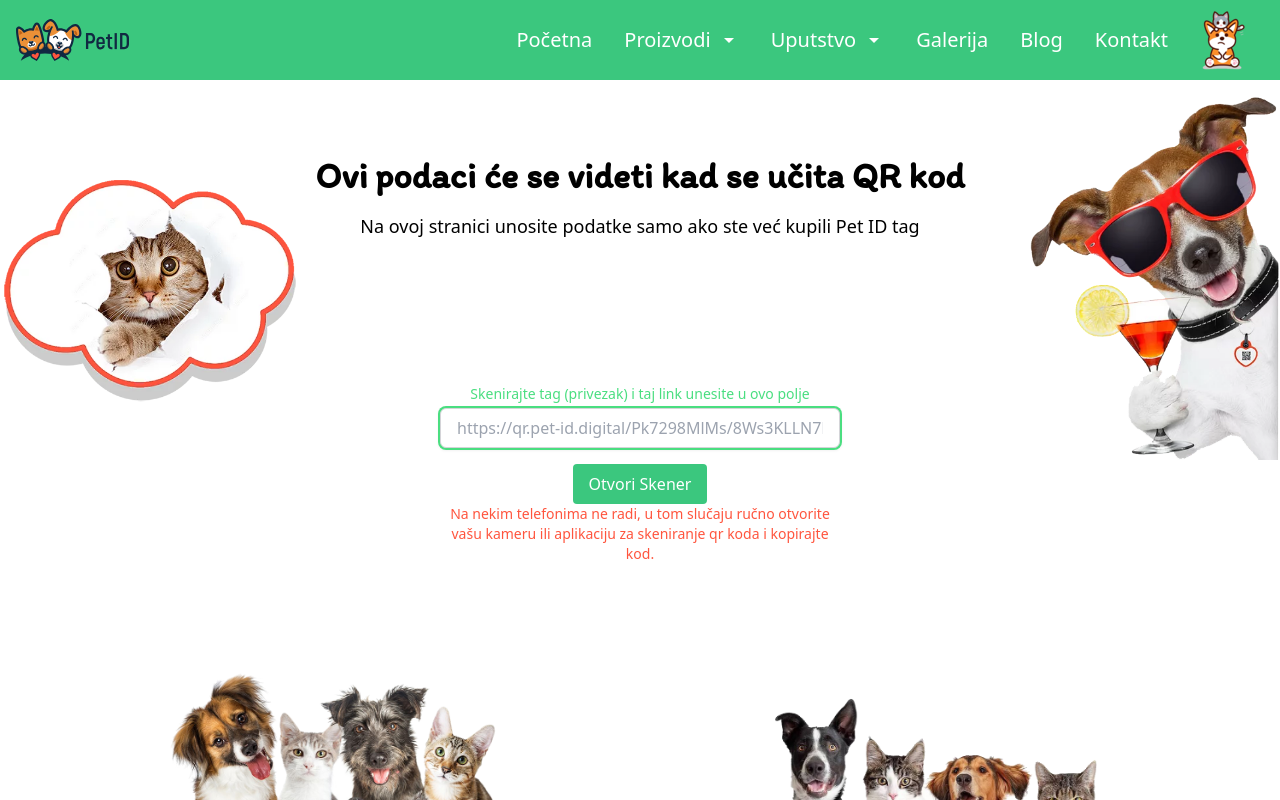
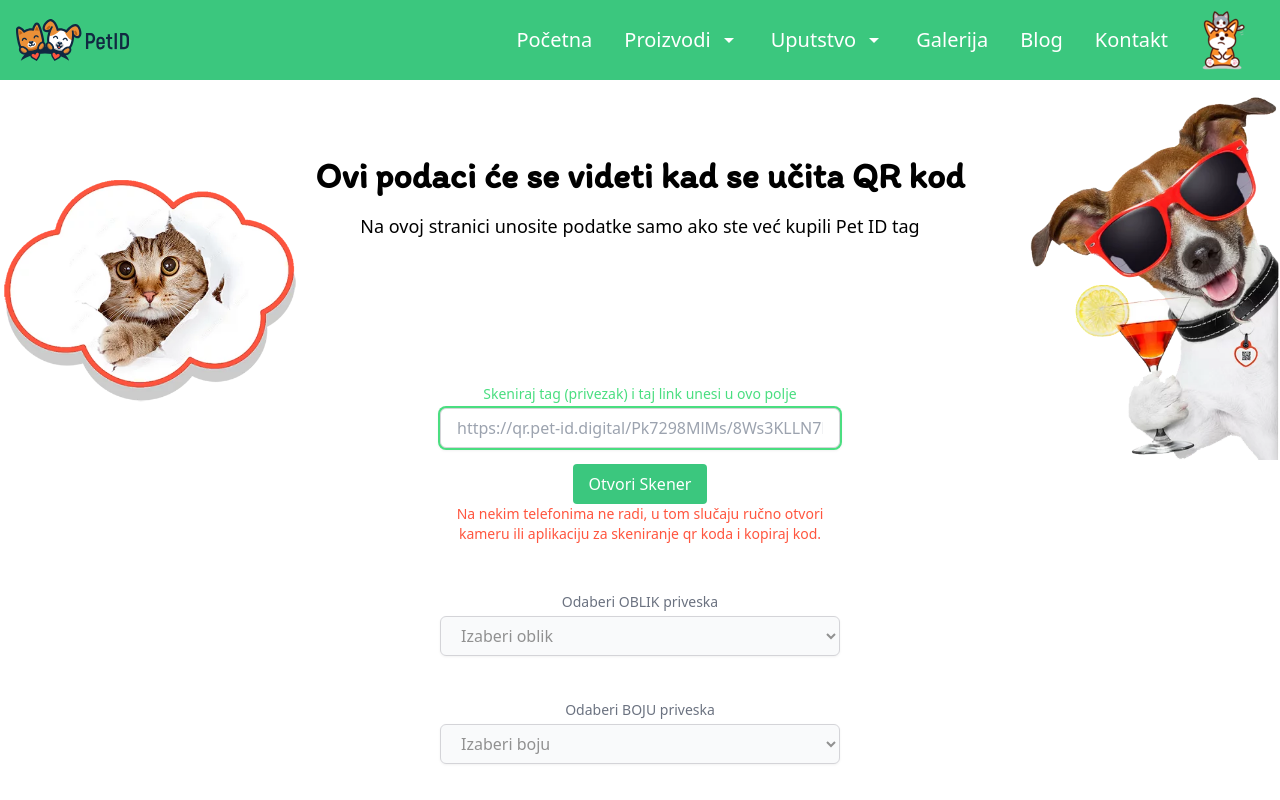
Before and after one commit to alexdevranger/pet-id.rs, a React (Create React App) app: page /moj-ljubimac in a window 1280 px wide. Shown: the top 800 px of the page. Built offline with nearby package versions, Linux system fonts and the light colour scheme.

Commit message:
added boje i oblik priveska

```diff
--- a/src/components/MojLjubimac.js
+++ b/src/components/MojLjubimac.js
@@ -20,6 +20,8 @@ const MojLjubimac = () => {
   const form1 = useForm({
     defaultValues: {
       linkPetId: "",
+      oblik_priveska: "",
+      boja_priveska: "",
       pas_macka: "",
       imeLjubimca: "",
       rasa: "",
@@ -114,10 +116,11 @@ const MojLjubimac = () => {
     }
   }, [errors, setFocus]);
 
+  let oblik_priveskaEmpty = form1.watch("oblik_priveska");
+  let boja_priveskaEmpty = form1.watch("boja_priveska");
   let brTelefonaVlasnikaEmptyLjubimac1 = form1.watch("brTelefonaVlasnika");
   let brDrugiVlasnikaEmpty1 = form1.watch("brDrugiVlasnika");
   let emailVlasnikaEmpty1 = form1.watch("emailVlasnika");
-  let tagEmpty = form1.watch("tag");
   let imeLjubimcaEmpty = form1.watch("imeLjubimca");
   let pas_mackaEmpty = form1.watch("pas_macka");
   let rasaEmpty = form1.watch("rasa");
@@ -133,7 +136,8 @@ const MojLjubimac = () => {
       ) {
         setDisabledState(false);
       } else if (
-        tagEmpty === "" ||
+        oblik_priveskaEmpty === "" ||
+        boja_priveskaEmpty === "" ||
         imeLjubimcaEmpty === "" ||
         pas_mackaEmpty === "" ||
         rasaEmpty === "" ||
@@ -151,7 +155,8 @@ const MojLjubimac = () => {
     brTelefonaVlasnikaEmptyLjubimac1,
     brDrugiVlasnikaEmpty1,
     emailVlasnikaEmpty1,
-    tagEmpty,
+    oblik_priveskaEmpty,
+    boja_priveskaEmpty,
     imeLjubimcaEmpty,
     pas_mackaEmpty,
     rasaEmpty,
@@ -189,12 +194,12 @@ const MojLjubimac = () => {
               </p>
             </div>
 
-            <div className="group relative w-52 min-[450px]:w-60 sm:w-72 md:w-[400px] m-auto pb-10 sm:pb-24 mt-7 text-center">
+            <div className="group relative w-52 min-[450px]:w-60 sm:w-72 md:w-[400px] m-auto pb-4 sm:pb-4 mt-7 text-center">
               <label
                 htmlFor="linkPetId"
                 className="block w-full pb-1 text-sm font-medium text-gray-500 transition-all duration-200 ease-in-out group-focus-within:text-green-400 text-center"
               >
-                Skenirajte tag (privezak) i taj link unesite u ovo polje
+                Skeniraj tag (privezak) i taj link unesi u ovo polje
               </label>
               <input
                 id="linkPetId"
@@ -230,8 +235,8 @@ const MojLjubimac = () => {
                 htmlFor="linkPetId"
                 className="block w-full pb-1 text-sm font-medium text-gray-500 transition-all duration-200 ease-in-out group-focus-within:text-[#FF553E] text-center"
               >
-                Na nekim telefonima ne radi, u tom slučaju ručno otvorite vašu
-                kameru ili aplikaciju za skeniranje qr koda i kopirajte kod.
+                Na nekim telefonima ne radi, u tom slučaju ručno otvori kameru
+                ili aplikaciju za skeniranje qr koda i kopiraj kod.
               </label>
               <Toaster
                 position="top-center"
@@ -264,6 +269,80 @@ const MojLjubimac = () => {
                 </small>
               )}
             </div>
+            <div className="group relative w-52 min-[450px]:w-60 sm:w-72 md:w-[400px] m-auto pb-10 sm:pb-4 mt-7 text-center">
+              <label
+                htmlFor="oblik_priveska"
+                className="block w-full pb-1 text-sm font-medium text-gray-500 transition-all duration-200 ease-in-out group-focus-within:text-green-400 text-center"
+              >
+                Odaberi OBLIK priveska
+              </label>
+              <select
+                id="oblik_priveska"
+                {...register("oblik_priveska", {
+                  required: {
+                    value: true,
+                    message: "Ovo polje je obavezno.",
+                  },
+                })}
+                className="bpeer h-10 w-full border border-zinc-300 rounded-md bg-gray-50 px-4 text-[#919191] font-normal outline-none drop-shadow-sm transition-all duration-200 ease-in-out focus:bg-white focus:ring-2 focus:ring-green-400"
+              >
+                <option value="">Izaberi oblik</option>
+                <option value="koskica">KOSKICA</option>
+                <option value="srce">SRCE</option>
+                <option value="krug">KRUG</option>
+              </select>
+              {errors.oblik_priveska && (
+                <small className="text-red-400 pl-[3px]">
+                  {errors.oblik_priveska.message}
+                </small>
+              )}
+            </div>
+            <div className="group relative w-52 min-[450px]:w-60 sm:w-72 md:w-[400px] m-auto pb-10 sm:pb-12 mt-7 text-center">
+              <label
+                htmlFor="boja_priveska"
+                className="block w-full pb-1 text-sm font-medium text-gray-500 transition-all duration-200 ease-in-out group-focus-within:text-green-400 text-center"
+              >
+                Odaberi BOJU priveska
+              </label>
+              <select
+                id="boja_priveska"
+                {...register("boja_priveska", {
+                  required: {
+                    value: true,
+                    message: "Ovo polje je obavezno.",
+                  },
+                })}
+                className="bpeer h-10 w-full border border-zinc-300 rounded-md bg-gray-50 px-4 text-[#919191] font-normal outline-none drop-shadow-sm transition-all duration-200 ease-in-out focus:bg-white focus:ring-2 focus:ring-green-400"
+              >
+                <option value="">Izaberi boju</option>
+                <option value="CR100SZ">
+                  Pozadi CRNA napred SVETLO ZELENA
+                </option>
+                <option value="CR100PL">Pozadi CRNA napred PLAVA</option>
+                <option value="CR100RO">Pozadi CRNA napred ROZE</option>
+                <option value="CR100CV">Pozadi CRNA napred CRVENA</option>
+                <option value="CR100NA">Pozadi CRNA napred NARANDŽASTA</option>
+                <option value="SR100RO">
+                  Pozadi SVETLO ROZE napred TAMNO ROZE
+                </option>
+                <option value="SZ100ZE">
+                  Pozadi SVETLO ZELENA napred TAMNO ZELENA
+                </option>
+                <option value="NA100BE">Pozadi NARANDŽASTA napred BELA</option>
+                <option value="SP100BE">Pozadi SVETLO PLAVA napred BELA</option>
+                <option value="SZ100BE">
+                  Pozadi SVETLO ZELENA napred BELA
+                </option>
+                <option value="PL100SP">
+                  Pozadi TAMNO PLAVA napred SVETLO PLAVA
+                </option>
+              </select>
+              {errors.boja_priveska && (
+                <small className="text-red-400 pl-[3px]">
+                  {errors.boja_priveska.message}
+                </small>
+              )}
+            </div>
 
             <div className="flex flex-col items-center lg:flex-row justify-center lg:justify-evenly mt-12 min-[450px]:pt-12 md:mt-0 md:pt-64 px-4 lg:pt-12 xl:pt-24 lg:items-stretch">
               <div
@@ -275,16 +354,6 @@ const MojLjubimac = () => {
                   backgroundSize: "cover",
                 }}
               >
-                {/* <div className="md:flex md:justify-center w-full absolute top-[-125px] min-[450px]:top-[-180px] sm:top-[-244px] md:top-[-247px] lg:top-[-145px] xl:top-[-223px]">
-                  <LazyLoadImage
-                    effect="blur"
-                    src={s7}
-                    className="w-full"
-                    loading="lazy"
-                    decoding="async"
-                    alt="s7"
-                  />
-                </div> */}
                 {/* PODACI O LJUBIMCU */}
                 <div className="w-full mt-2 flex justify-around">
                   <div className="items-center flex flex-col w-[240px] min-[450px]:w-[350px] sm:w-[350px] lg:w-[300px] xl:w-[350px] relative">
@@ -907,7 +976,7 @@ const MojLjubimac = () => {
             </div>
           </>
         )}
-        {/* <pre>{JSON.stringify(form1.watch(), null, 2)}</pre> */}
+        <pre>{JSON.stringify(form1.watch(), null, 2)}</pre>
       </form>
       {korak === 2 && (
         <div className="bg-white">
```
